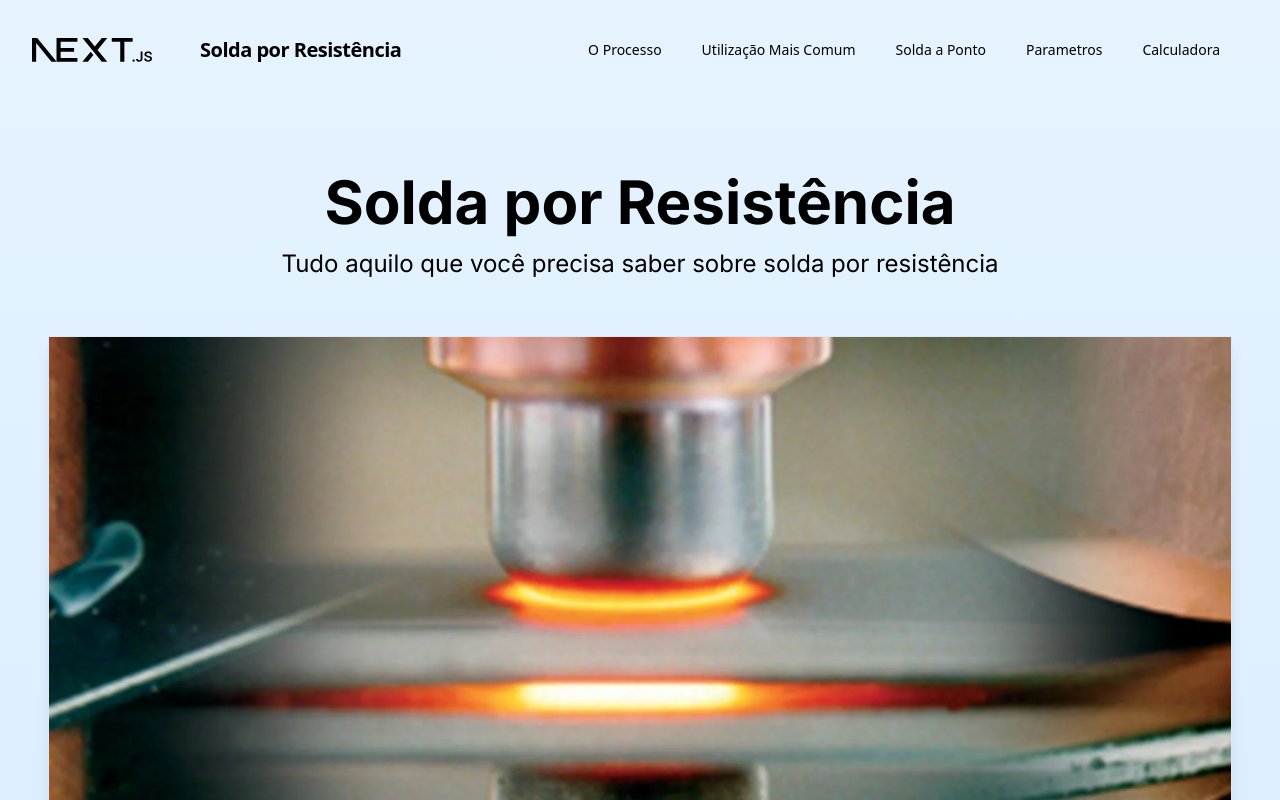
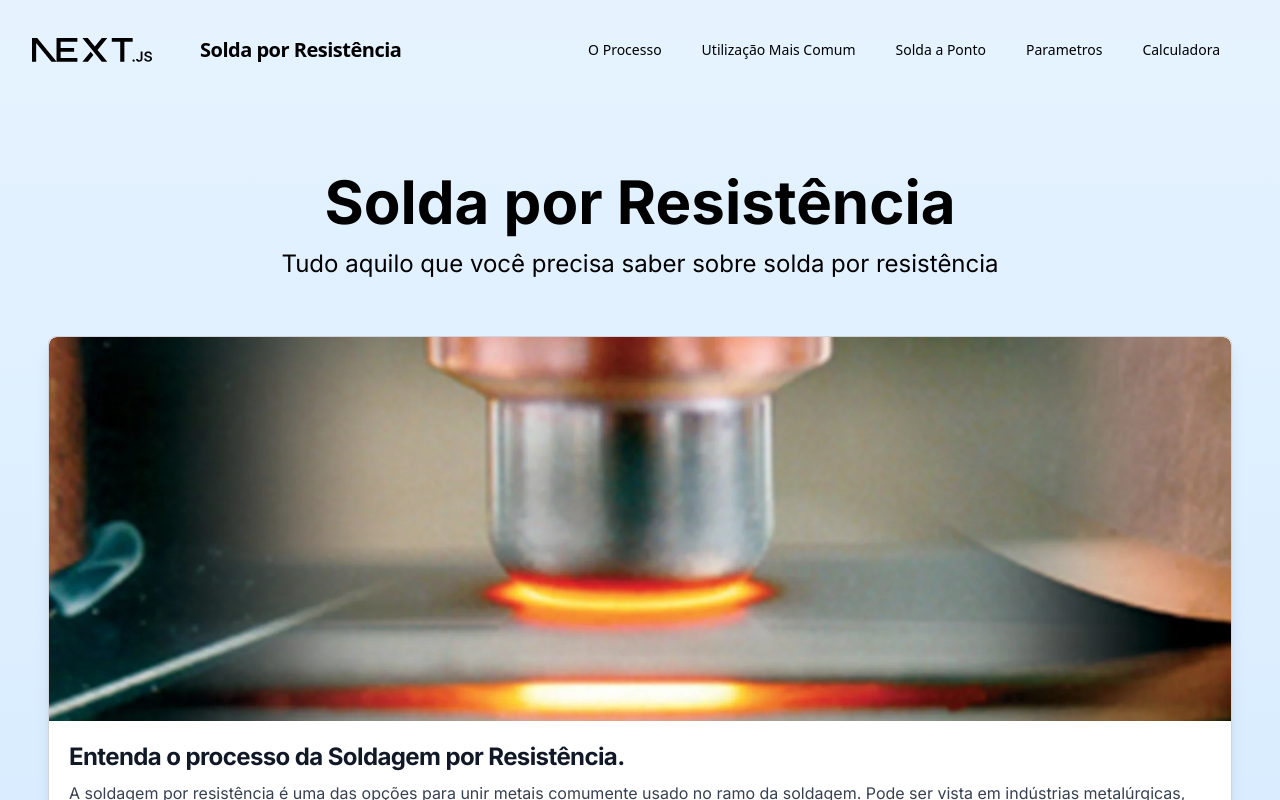
Before and after one commit to Jprtc/solda-por-resistencia, a Next.js app: page / in a window 1280 px wide. Shown: the top 800 px of the page. Built offline with nearby package versions, Linux system fonts and the light colour scheme.

Commit message:
Fixed problem with wrongly named components instead of Components on tailwind config file

```diff
--- a/tailwind.config.js
+++ b/tailwind.config.js
@@ -2,9 +2,18 @@
 module.exports = {
   content: [
     "./src/pages/**/*.{js,ts,jsx,tsx,mdx}",
-    "./src/components/**/*.{js,ts,jsx,tsx,mdx}",
+    "./src/Components/**/*.{js,ts,jsx,tsx,mdx}",
     "./src/widgets/**/*.{js,ts,jsx,tsx,mdx}",
     "./src/app/**/*.{js,ts,jsx,tsx,mdx}",
   ],
-  enabled: process.env.NODE_ENV === "production",
+  theme: {
+    extend: {
+      backgroundImage: {
+        "gradient-radial": "radial-gradient(var(--tw-gradient-stops))",
+        "gradient-conic":
+          "conic-gradient(from 180deg at 50% 50%, var(--tw-gradient-stops))",
+      },
+    },
+  },
+  plugins: [],
 };
```
